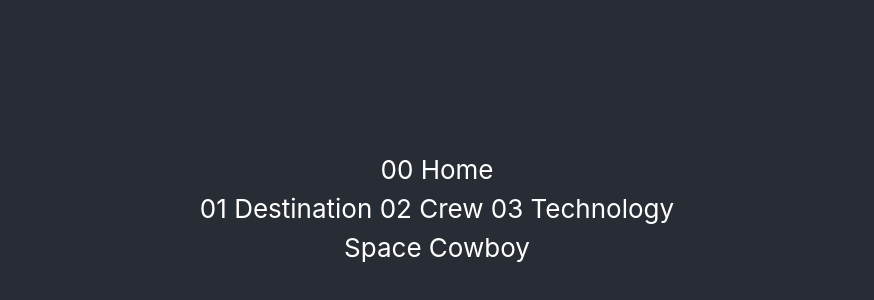
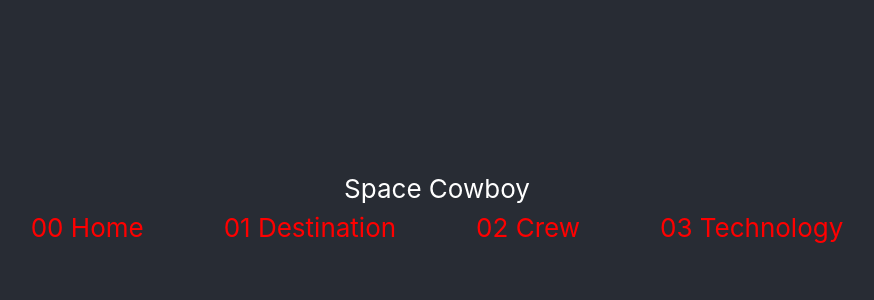
Before and after one commit to DavidofOrange/space-tourism-website, a React (Create React App) app: page / in a window 1280 px wide. Shown: the part 192-492 px from the top of the page, without its empty margins (203-1077 px from the left). Built offline with nearby package versions, Linux system fonts and the light colour scheme.

Commit message:
added color scheme and added edited Nav bar component

```diff
--- a/src/App.js
+++ b/src/App.js
@@ -6,8 +6,9 @@ function App() {
     <div className="App">
 
       <header className="App-header">
+      <p>Space Cowboy</p>
          <Nav />
-         <p>Space Cowboy</p>
+
       </header>
     </div>
   );
--- /dev/null
+++ b/src/components/CSS/Nav.css
@@ -0,0 +1,4 @@
+.nav-bar {
+    color: red;
+    gap: 5rem;
+}
--- a/src/components/Nav.jsx
+++ b/src/components/Nav.jsx
@@ -1,14 +1,14 @@
 import React from "react";
+import "../index.css";
+import "./CSS/Nav.css";
 
 function Nav() {
     return (
-        <div>
-          <nav>
-            <p>00 Home</p>
-            01 Destination
-            02 Crew
-            03 Technology
-          </nav>
+        <div className="nav-bar container flex">
+            <div className="nav-icon">00 Home</div>
+            <div className="nav-icon">01 Destination</div>
+            <div className="nav-icon">02 Crew</div>
+            <div className="nav-icon">03 Technology</div>
         </div>
     );
 };
--- a/src/index.css
+++ b/src/index.css
@@ -1,3 +1,12 @@
+/* Custom Colors */
+
+:root {
+  --darkBlue: 230 35% 7%;
+  --lightBlue: 231 77% 90%;
+  --white: 0 0% 100%;
+
+}
+
 /* reset */
 
 *,
@@ -86,3 +95,13 @@ code {
   white-space: nowrap;
   border: 0;
 }
+
+/* colors */
+
+.bg-dark-blue { background-color: hsl(var(--darkBlue));}
+.bg-light-blue { background-color: hsl(var(--lightBlue));}
+.bg-white { background-color: hsl(var(--white));}
+
+.font-dark-blue { color: hsl(var(--darkBlue));}
+.font-light-blue { color: hsl(var(--lightBlue));}
+.font-white { color: hsl(var(--white));}
```
